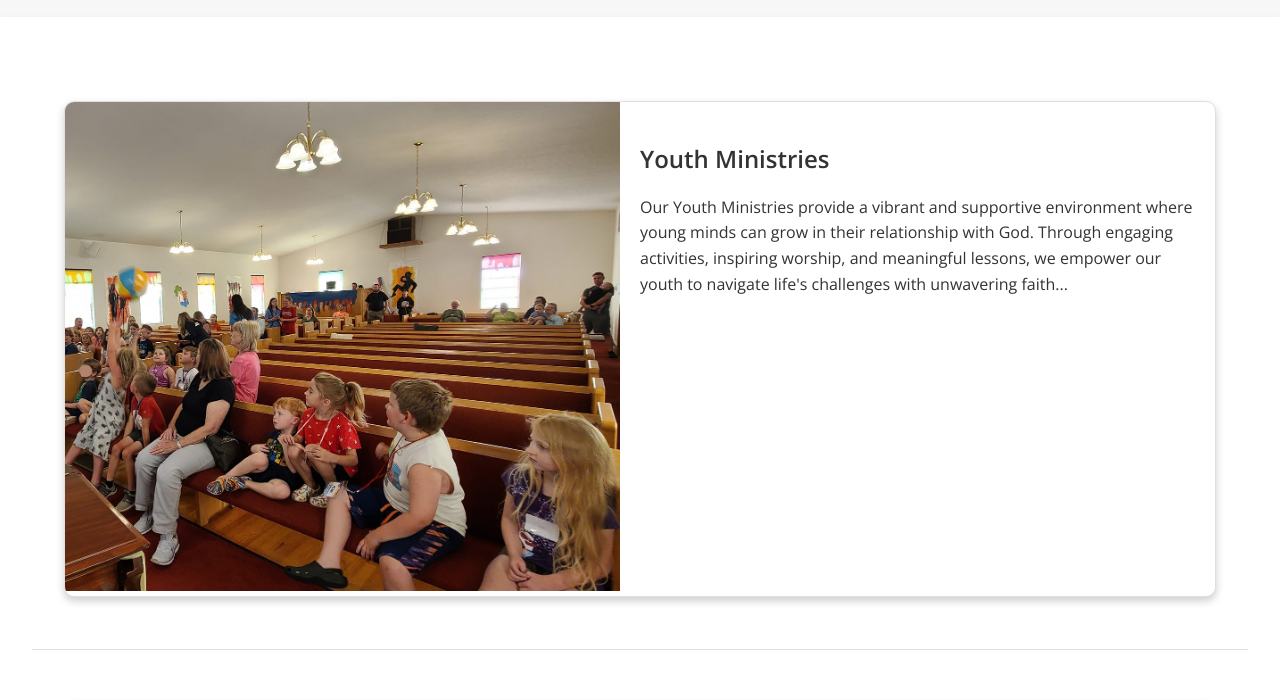
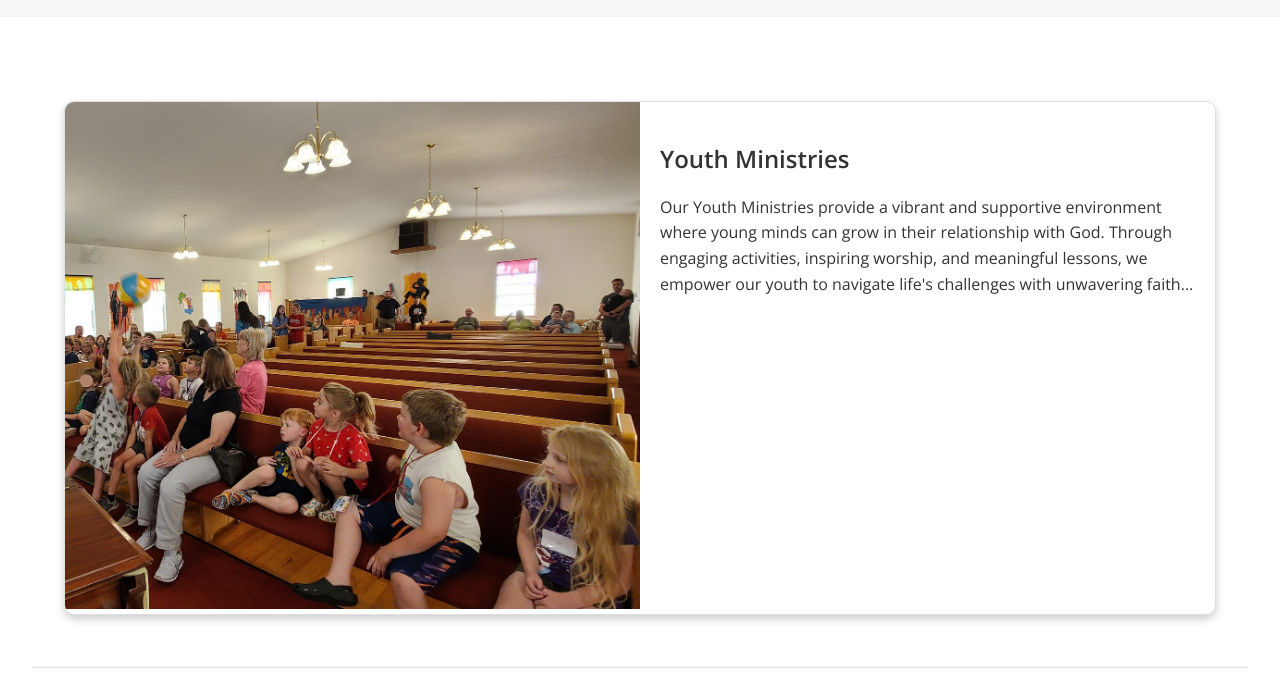
Before and after one commit to calvarybaptist/calvarybaptist.github.io, a plain HTML site: page ministries.html in a window 1280 px wide. Shown: the part 581-1281 px from the top of the page. Drawn offline with nearby package versions, Linux system fonts and the light colour scheme.

Commit message:
Update ministries.html

```diff
--- a/ministries.html
+++ b/ministries.html
@@ -239,7 +239,7 @@
             .youth-ministries-box,
             .ms-ministries-box {
                 flex-direction: row;
-                align-items: stretch; /* Ensure both columns have equal height */
+                display: flex;
             }
 
             .youth-ministries-text,
@@ -250,12 +250,14 @@
 
             .youth-ministries-image,
             .ms-ministries-image {
-                flex: 1; /* Make image take up 50% of the width */
+                max-width: 50%;
+                height: auto;
+                object-fit: cover;
             }
 
                 .youth-ministries-image img,
                 .ms-ministries-image img {
-                    max-width: 100%; /* Make sure the image fills its container */
+                    width: 100%;
                     height: auto;
                     object-fit: cover;
                 }
@@ -362,12 +364,12 @@
 
         document.getElementById("mobile-menu").addEventListener("click", toggleMobileMenu);
 
-        function searchGoogle() {
-            var query = document.getElementById("search-input").value;
-            if (query) {
-                window.location.href = 'https://www.google.com/cse?cx=d1c17d7e072ee417f&q=' + encodeURIComponent(query);
-            }
+    function searchGoogle() {
+        var query = document.getElementById("search-input").value;
+        if (query) {
+            window.location.href = 'https://www.google.com/cse?cx=d1c17d7e072ee417f&q=' + encodeURIComponent(query);
         }
+    }
     </script>
 </body>
 </html>
```
